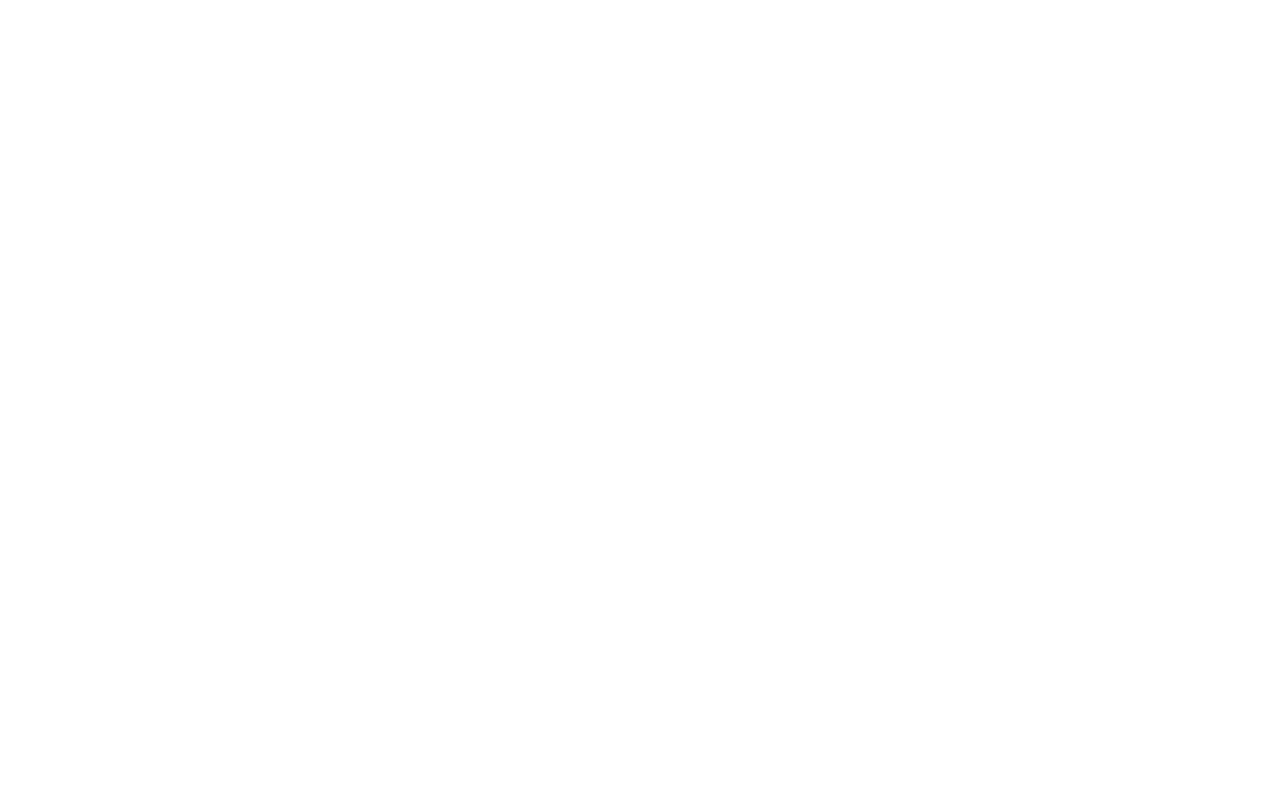
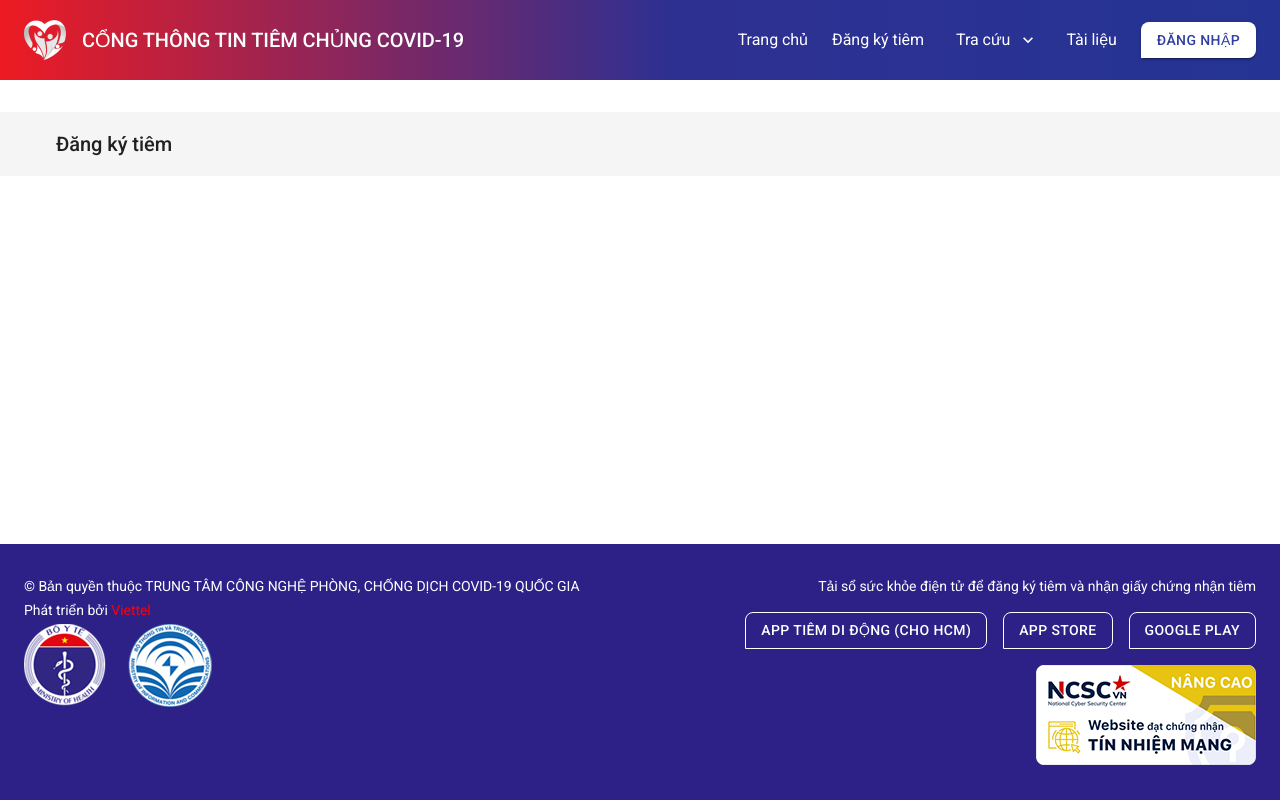
Before and after one commit to zinza-d2-training/long-react, a React (Create React App) app: page /vaccine-registration in a window 1280 px wide. Built offline with nearby package versions, Linux system fonts and the light colour scheme; the HTML template or start-up script is replaced by a standard one; a web font is replaced by a local one.

Commit message:
tạo interface

```diff
--- a/src/components/Header/index.tsx
+++ b/src/components/Header/index.tsx
@@ -81,7 +81,7 @@ const Header = () => {
               sx={{ textDecoration: 'none' }}
               component={Link}
               variant="body1"
-              to={RoutePaths.home}>
+              to={RoutePaths.vaccineRegistration}>
               Đăng ký tiêm
             </Typography>
             <Box component="div" onMouseLeave={handleCloseMenu}>
--- a/src/models/index.ts
+++ b/src/models/index.ts
@@ -7,3 +7,4 @@ export * from './dashBoard';
 export * from './table';
 export * from './certificate';
 export * from './injectionRegistration';
+export * from './vaccineRegistration';
--- /dev/null
+++ b/src/pages/VaccineRegistration/index.tsx
@@ -0,0 +1,14 @@
+import { Container } from '@mui/material';
+import PageTitle from 'components/PageTitle';
+import { AppLayout } from 'theme/layout';
+
+const VaccineRegistration = () => {
+  return (
+    <AppLayout>
+      <PageTitle>Đăng ký tiêm</PageTitle>
+      <Container></Container>
+    </AppLayout>
+  );
+};
+
+export default VaccineRegistration;
--- a/src/routes/index.ts
+++ b/src/routes/index.ts
@@ -5,6 +5,7 @@ import InjectionRegistration from 'pages/InjectionRegistration';
 import Login from 'pages/Login';
 import Register from 'pages/Register';
 import VaccineCertificate from 'pages/VaccineCertificate';
+import VaccineRegistration from 'pages/VaccineRegistration';
 
 export const RoutePaths = {
   login: '/login',
@@ -12,6 +13,7 @@ export const RoutePaths = {
   register: '/register',
   vaccineCertificate: '/vaccine-certificate',
   injectionRegistration: '/injection-registration',
+  vaccineRegistration: '/vaccine-registration',
   home: '/'
 };
 
@@ -52,6 +54,13 @@ const routes: IRoute[] = [
     routeType: RouteType.PUBLIC_ROUTE
   },
   {
+    key: 'route_vaccine_registration',
+    path: RoutePaths.vaccineRegistration,
+    component: VaccineRegistration,
+    exact: true,
+    routeType: RouteType.PUBLIC_ROUTE
+  },
+  {
     key: 'route_home',
     path: RoutePaths.home,
     component: Home,
```
Also changed, not shown: src/models/vaccineRegistration.ts (added, +38 -0 lines).
